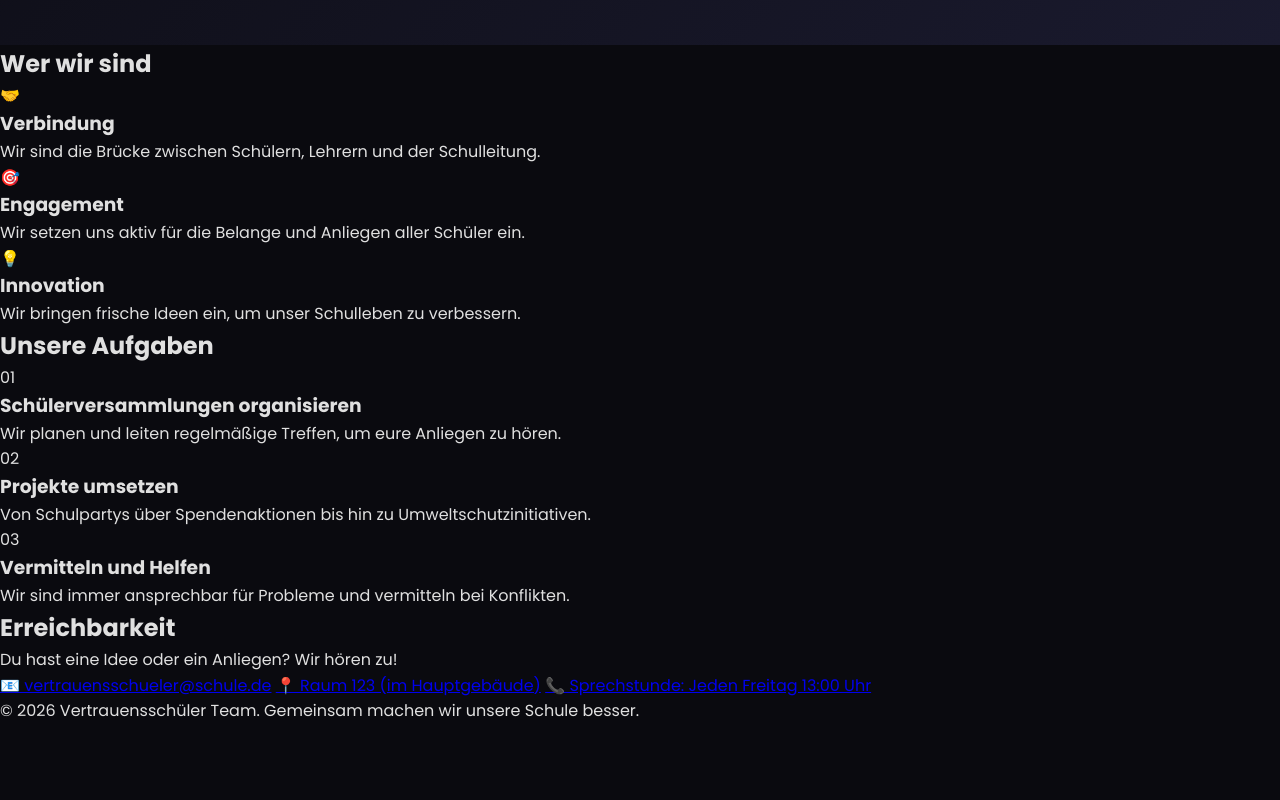
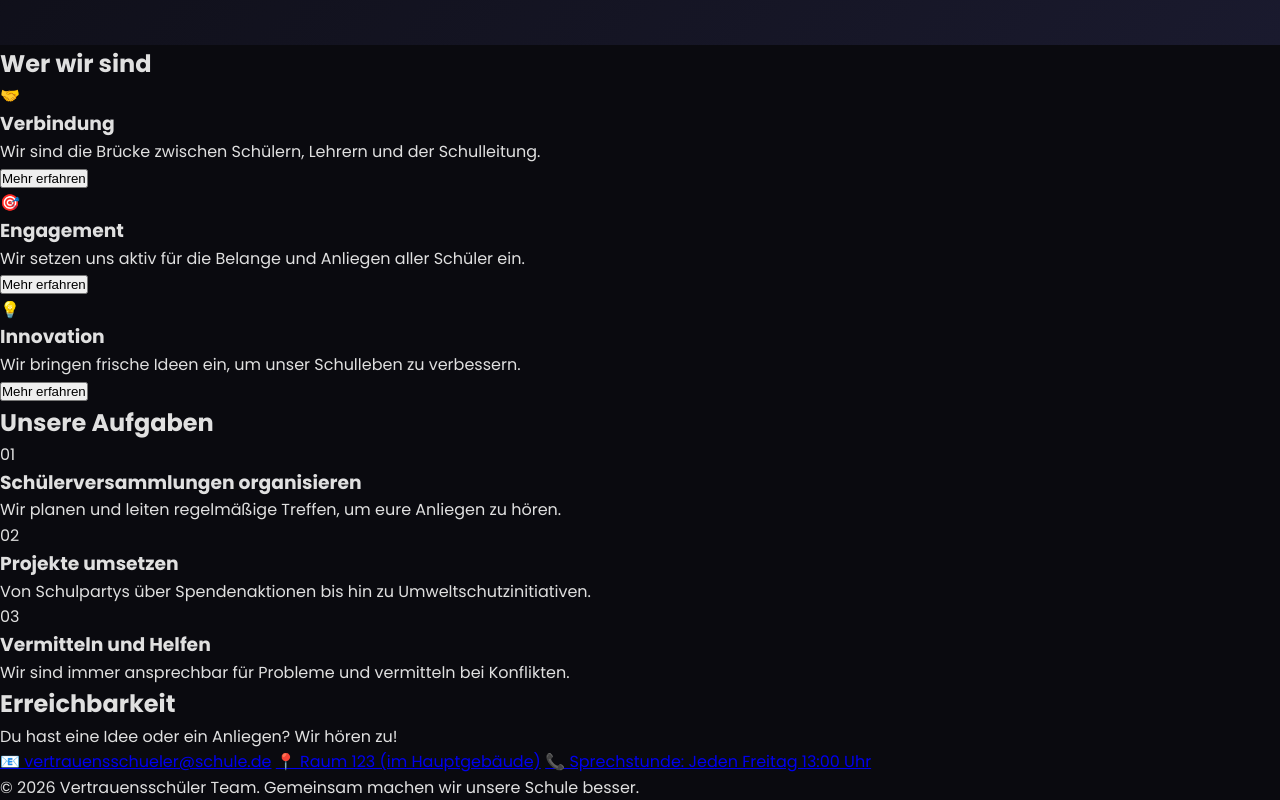
Before and after one commit to Jakob19283/vertrauensschueler, a plain HTML site: page index.html in a window 1280 px wide. Shown: the part 755-1555 px from the top of the page. Before the commit the page ends 1479 px from the top, so only its background shows below. Drawn offline with Linux system fonts and the light colour scheme; a script that the page names is missing.

Commit message:
Update index.html

```diff
--- a/index.html
+++ b/index.html
@@ -33,16 +33,19 @@
                     <div class="card-icon">🤝</div>
                     <h3>Verbindung</h3>
                     <p>Wir sind die Brücke zwischen Schülern, Lehrern und der Schulleitung.</p>
+                    <button class="card-button">Mehr erfahren</button>
                 </div>
                 <div class="info-card">
                     <div class="card-icon">🎯</div>
                     <h3>Engagement</h3>
                     <p>Wir setzen uns aktiv für die Belange und Anliegen aller Schüler ein.</p>
+                    <button class="card-button">Mehr erfahren</button>
                 </div>
                 <div class="info-card">
                     <div class="card-icon">💡</div>
                     <h3>Innovation</h3>
                     <p>Wir bringen frische Ideen ein, um unser Schulleben zu verbessern.</p>
+                    <button class="card-button">Mehr erfahren</button>
                 </div>
             </div>
         </section>
```
